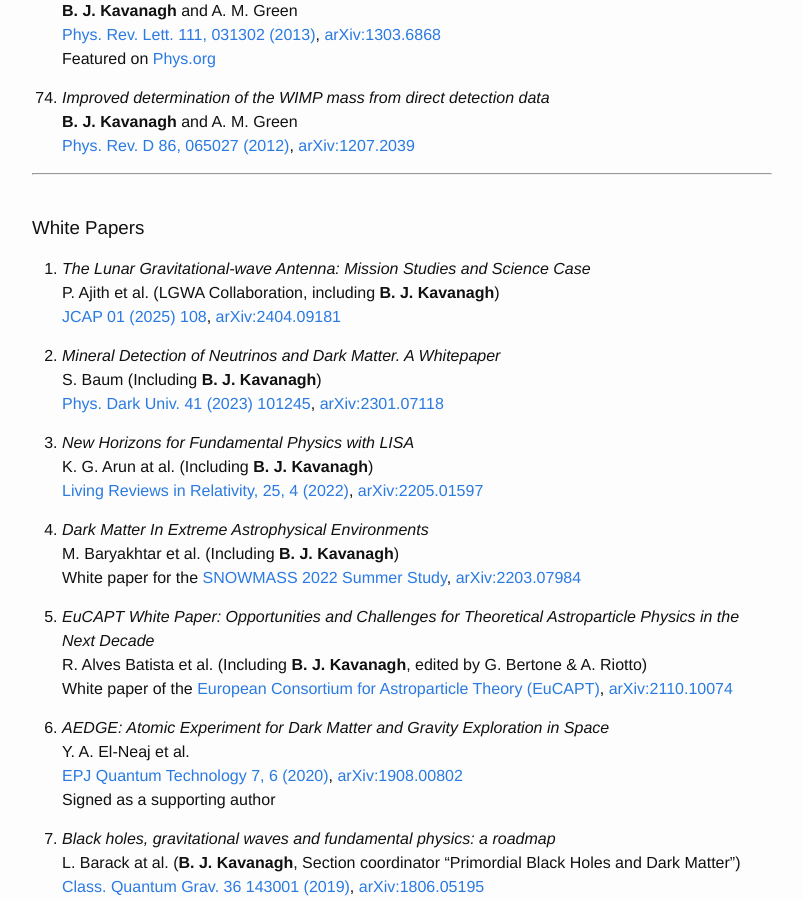
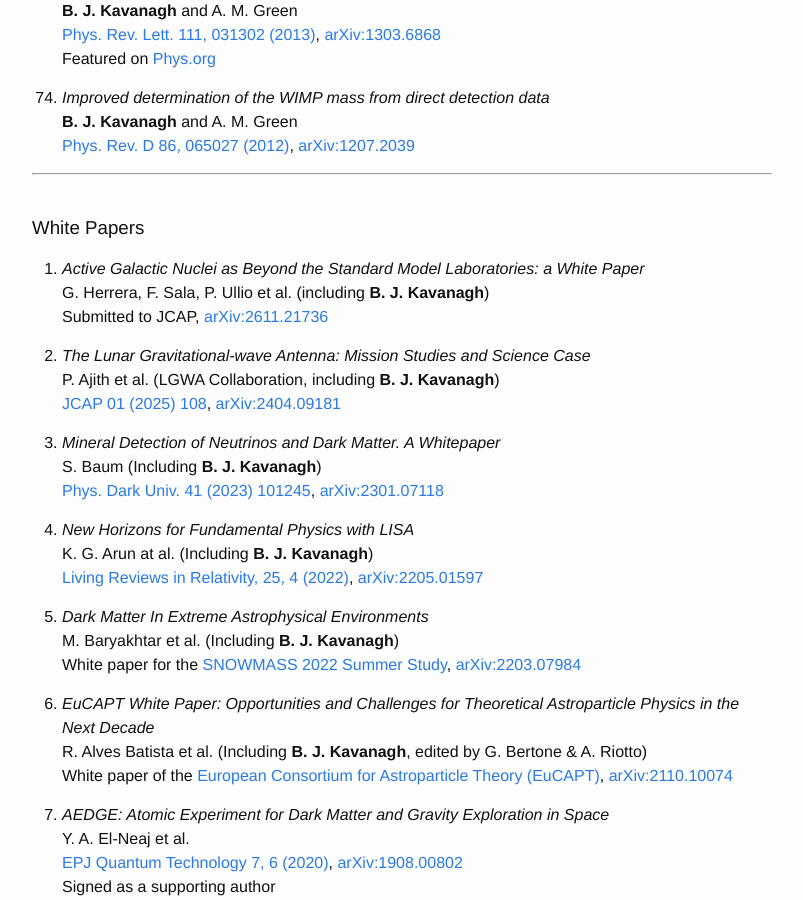
Before and after one commit to bradkav/bradkav.github.io, a Jekyll site: the page built from publications.md, in a window 1280 px wide and 900 px high, scrolled down 7940 px. Shown: the whole window, without its empty margins (238-1041 px from the left). Built offline with Jekyll 4.4.1, drawn with Linux system fonts in a browser that asks for light colours; some of the changed text lies outside the part shown.

Commit message:
AGN White Paper

```diff
--- a/publications.md
+++ b/publications.md
@@ -359,7 +359,11 @@ Featured on [Phys.org](http://phys.org/news/2013-07-model-independent-dark-mass-
 ### White Papers
 {: #white-papers }
 
-1. *The Lunar Gravitational-wave Antenna: Mission Studies and Science Case*
+1. *Active Galactic Nuclei as Beyond the Standard Model Laboratories: a White Paper*
+G. Herrera, F. Sala, P. Ullio et al. (including **B. J. Kavanagh**)
+Submitted to JCAP, [arXiv:2611.21736](https://arxiv.org/abs/2611.21736)
+
+2. *The Lunar Gravitational-wave Antenna: Mission Studies and Science Case*
 P. Ajith et al. (LGWA Collaboration, including **B. J. Kavanagh**)
 [JCAP 01 (2025) 108](https://iopscience.iop.org/article/10.1088/1475-7516/2025/01/108), [arXiv:2404.09181](https://arxiv.org/abs/2404.09181)
 
```
Also changed, not shown: other parts of publications.md (+1 -1 lines), 2 other files.
